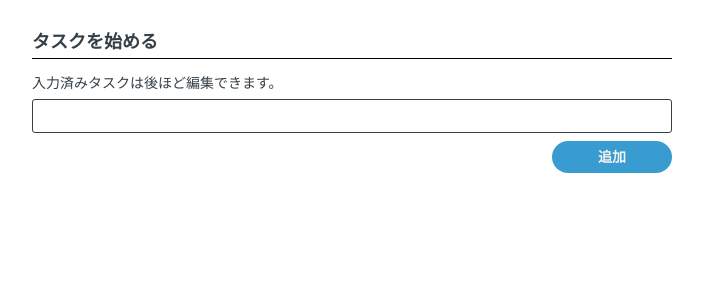
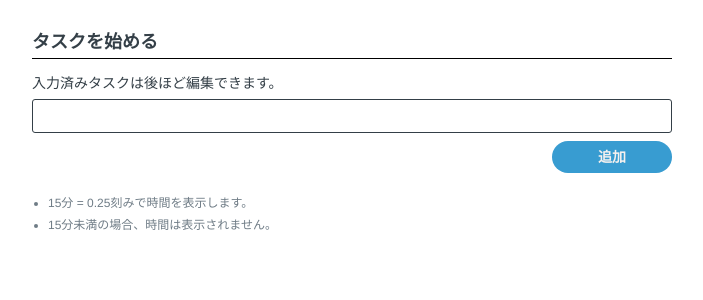
Before and after one commit to t-ogawa-s/nippo, a Vue app: page / in a window 1280 px wide. Shown: the top 300 px of the page, without its empty margins (288-991 px from the left). Built offline with nearby package versions, Linux system fonts and the light colour scheme.

Commit message:
add: 注釈追加。lint、記述の整理

```diff
--- a/babel.config.js
+++ b/babel.config.js
@@ -1,3 +1,3 @@
 module.exports = {
-  presets: ["@vue/cli-plugin-babel/preset"]
+  presets: ['@vue/cli-plugin-babel/preset']
 };
--- a/jest.config.js
+++ b/jest.config.js
@@ -1,3 +1,3 @@
 module.exports = {
-  preset: "@vue/cli-plugin-unit-jest"
+  preset: '@vue/cli-plugin-unit-jest'
 };
--- a/src/App.vue
+++ b/src/App.vue
@@ -66,6 +66,12 @@
         <button class="export__copy" @click="onClickCopy" v-if="isTaskAvalable">
           クリップボードにコピー
         </button>
+      </div>
+      <div class="notion">
+        <ul class="notion__group">
+          <li class="notion__item">15分 = 0.25刻みで時間を表示します。</li>
+          <li class="notion__item">15分未満の場合、時間は表示されません。</li>
+        </ul>
       </div>
     </main>
     <textarea
@@ -160,7 +166,7 @@ export default {
   },
   computed: {
     isTaskAvalable: function() {
-      if (!!this.taskModels.list.length) {
+      if (this.taskModels.list.length) {
         return true;
       }
       return false;
@@ -255,14 +261,14 @@ export default {
 <style scoped lang="scss">
 @import './scss/_variables.scss';
 
-$shadow: 5px 5px 6px 0px rgba($darkgray, 0.25);
+$shadow: 5px 5px 6px 0px rgba($textdark, 0.25);
 
 #app {
   font-family: 'Avenir', Helvetica, Arial, sans-serif;
   -webkit-font-smoothing: antialiased;
   -moz-osx-font-smoothing: grayscale;
   text-align: center;
-  color: $darkgray;
+  color: $textdark;
   padding: 32px 16px;
   min-height: 100vh;
   box-sizing: border-box;
@@ -291,7 +297,7 @@ p {
   }
   &__input {
     width: 100%;
-    border: 1px solid $darkgray;
+    border: 1px solid $textdark;
     border-radius: 3px;
     padding: $marginS;
     box-sizing: border-box;
@@ -323,7 +329,7 @@ p {
   $block: &;
   display: flex;
   align-items: center;
-  color: $darkgray;
+  color: $textdark;
   width: 100%;
   border-radius: 5px;
   padding: 5px;
@@ -355,8 +361,8 @@ p {
     width: 30px;
     height: 30px;
     border-radius: 5px;
-    border: 1px solid $midgray;
-    color: $darkgray;
+    border: 1px solid $textmidtone;
+    color: $textdark;
     cursor: pointer;
     transition: opacity 150ms;
     &:hover {
@@ -414,7 +420,7 @@ p {
   display: block;
   margin-top: $marginM;
   border: 0;
-  background: $darkgray;
+  background: $textdark;
   color: $white;
   border-radius: 16px;
   width: 120px;
@@ -426,6 +432,21 @@ p {
   transition: opacity 150ms;
   &:hover {
     opacity: 0.6;
+  }
+}
+.notion {
+  $block: &;
+  text-align: left;
+  margin-top: $marginL;
+  &__group {
+    padding-left: $marginM;
+  }
+  &__item {
+    font-size: 12px;
+    color: $textmidtone;
+    & + #{$block}__item {
+      margin-top: $marginS;
+    }
   }
 }
 .textContainer {
--- a/src/main.js
+++ b/src/main.js
@@ -1,8 +1,8 @@
-import Vue from "vue";
-import App from "./App.vue";
+import Vue from 'vue';
+import App from './App.vue';
 
 Vue.config.productionTip = false;
 
 new Vue({
   render: h => h(App)
-}).$mount("#app");
+}).$mount('#app');
--- a/src/scss/_variables.scss
+++ b/src/scss/_variables.scss
@@ -1,7 +1,7 @@
 //color
 $white: #f5f1ef;
-$darkgray: #343F47;
-$midgray: #6F7C86;
+$textdark: #343F47;
+$textmidtone: #6F7C86;
 $accent: #7FC8AE;
 $base: #B8A4A1;
 $positive: #389CD1;
```
